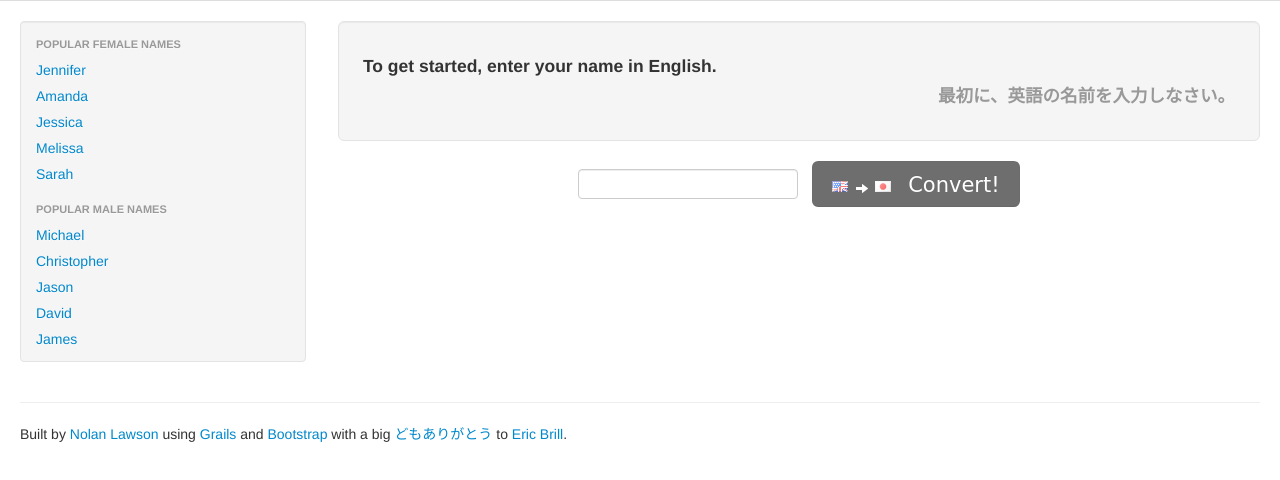
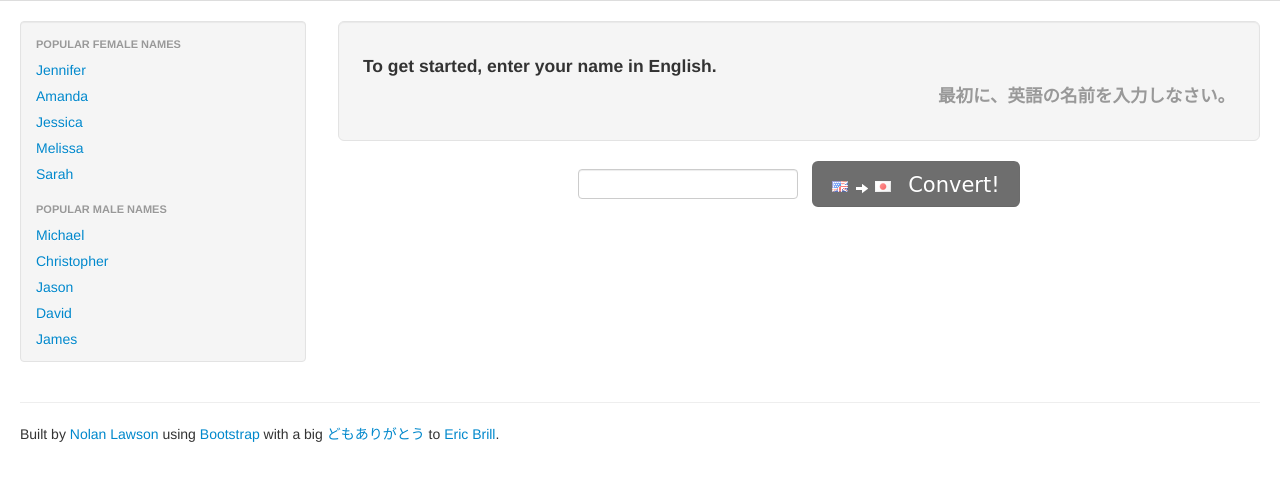
Before and after one commit to nolanlawson/japanese-name-converter-ui, a plain HTML site: page index.html in a window 1280 px wide. Shown: the part 250-730 px from the top of the page. Drawn offline with Linux system fonts and the light colour scheme; a web font is replaced by a local one.

Commit message:
string changes

```diff
--- a/index.html
+++ b/index.html
@@ -138,8 +138,8 @@
       <hr>
 
       <footer>
-        <p>Built by <a href='http://nolanlawson.com/'>Nolan Lawson</a> using <a href='http://grails.org'>Grails</a>
-	and <a href='http://twitter.github.com/bootstrap/'>Bootstrap</a> with a big <a href='#' title='domo arigatou - means "Thank you" in Japanese'>どもありがとう</a> to <a href='http://dx.doi.org/10.3115/974499.974526'>Eric Brill</a>.</p>
+        <p>Built by <a href='http://nolanlawson.com/'>Nolan Lawson</a> using
+	<a href='http://twitter.github.com/bootstrap/'>Bootstrap</a> with a big <a href='#' title='domo arigatou - means "Thank you" in Japanese'>どもありがとう</a> to <a href='http://dx.doi.org/10.3115/974499.974526'>Eric Brill</a>.</p>
       </footer>
 
     </div><!--/.fluid-container-->
```
